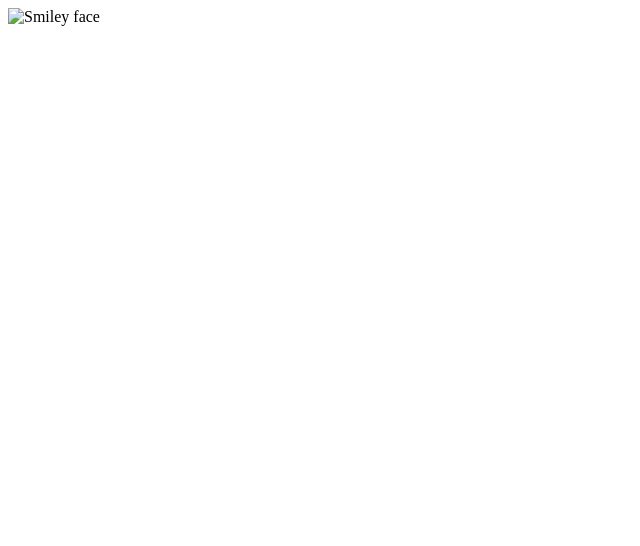
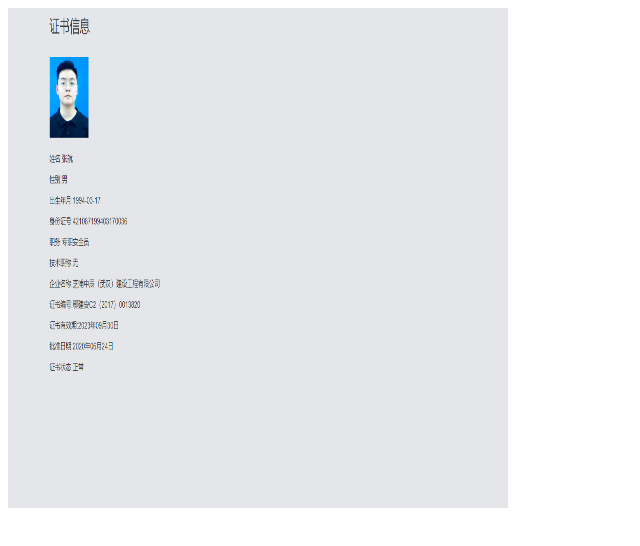
Before and after one commit to txk123/zhanghang, a plain HTML site: page index.html in a window 1280 px wide. Shown: the whole page, without its empty margins (0-640 px from the left). Drawn offline with Linux system fonts and the light colour scheme; the site is published under a folder, as on GitHub Pages, so addresses that start at the root find nothing.

Commit message:
Update index.html

```diff
--- a/index.html
+++ b/index.html
@@ -6,7 +6,7 @@
 </head>
 <body>
 
-<img src="/zh.png" alt="Smiley face" width="500" height="500">
+<img src="./zh.png"  width="500" height="500">
 
 </body>
 </html>
```
